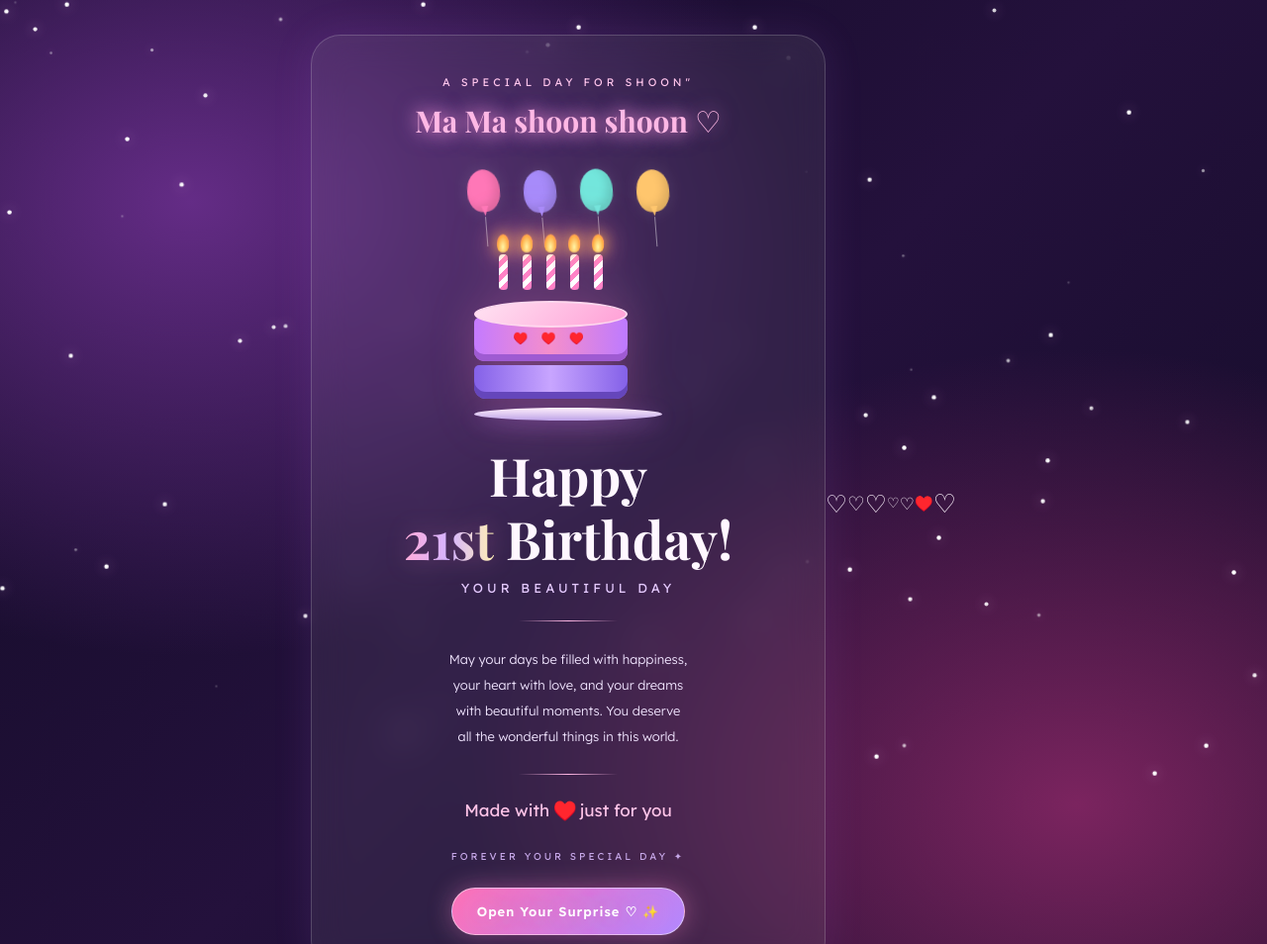
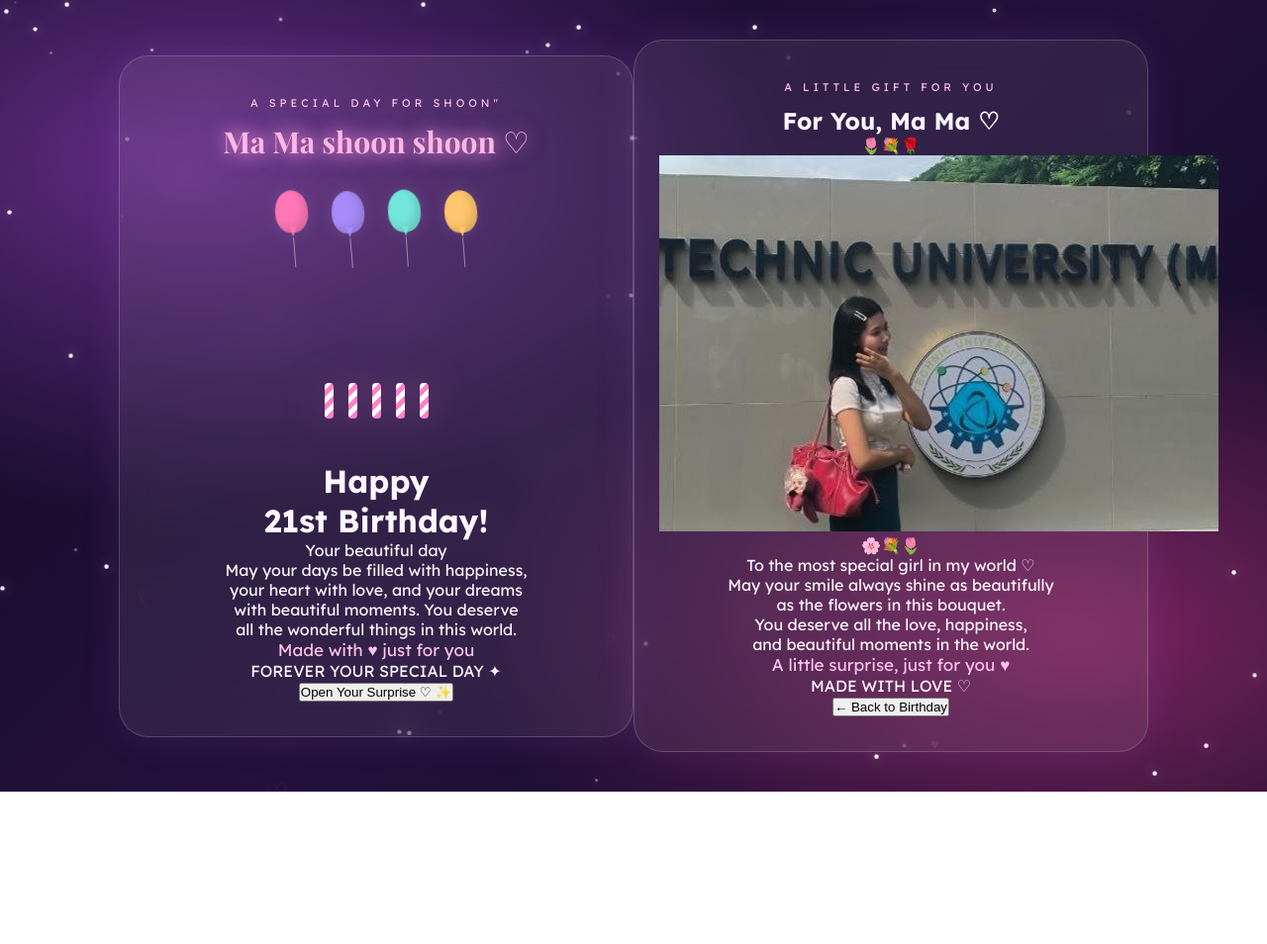
Before and after one commit to rezeshop001/Shoon, a plain HTML site: page Index.html in a window 1280 px wide. Shown: the top 954 px of the page at 99% size. After the commit the page ends 800 px from the top, so only its background shows below. Drawn offline with nearby package versions, Linux system fonts and the light colour scheme.

Commit message:
Update Index.html

```diff
--- a/Index.html
+++ b/Index.html
@@ -1,6 +1,5 @@
 <!DOCTYPE html>
 <html lang="en">
-
 <head>
 <meta charset="UTF-8">
 <meta name="viewport" content="width=device-width, initial-scale=1.0">
@@ -200,213 +199,7 @@ body {
   );
   position: relative;
 }
-.flame {
-  position: absolute;
-  width: 12px;
-  height: 18px;
-  top: -20px;
-  left: -2px;
-  background: radial-gradient(ellipse at 50% 70%, #fff8a5, #ffad42 60%, #ff648f);
-  border-radius: 50% 50% 40% 40%;
-  transform-origin: bottom center;
-  animation: flame .6s infinite alternate;
-  box-shadow: 0 0 15px #ffb84d, 0 0 25px #ff80aa;
-}
-
-@keyframes flame {
-  from { transform: rotate(-7deg) scale(.95); }
-  to { transform: rotate(7deg) scale(1.08); }
-}
-
-.cake-top {
-  height: 27px;
-  background: linear-gradient(135deg, #ffe2f2, #ff9fd6);
-  border-radius: 50%;
-  position: relative;
-  z-index: 1;
-  border: 2px solid #ffd7ee;
-}
-
-.cake-middle {
-  height: 44px;
-  margin-top: -10px;
-  background: linear-gradient(90deg, #c47aff, #f58ecb, #bd7aff);
-  border-radius: 5px 5px 10px 10px;
-  box-shadow: inset 0 -7px 0 #9f5bd2;
-}
-
-.cake-middle::after {
-  content: "♥️  ♥️  ♥️";
-  display: block;
-  padding-top: 13px;
-  color: #fff1fb;
-  font-size: 12px;
-  letter-spacing: 5px;
-}
-
-.cake-bottom {
-  height: 34px;
-  margin-top: 4px;
-  background: linear-gradient(90deg, #8461e8, #c8a5ff, #8461e8);
-  border-radius: 5px 5px 12px 12px;
-  box-shadow: inset 0 -7px 0 #6546bb;
-}
-
-.plate {
-  width: 190px;
-  height: 13px;
-  background: linear-gradient(#fff0fc, #bda2e7);
-  border-radius: 50%;
-  margin: -3px auto 0;
-  box-shadow: 0 5px 20px #ba7fff44;
-}
-
-h1 {
-  font-family: 'Playfair Display', serif;
-  font-size: clamp(35px, 9vw, 53px);
-  line-height: 1.2;
-  margin: 24px 0 10px;
-}
-
-.age {
-  background: linear-gradient(90deg, #ffacd9, #d5b4ff, #fff0b5);
-  -webkit-background-clip: text;
-  background-clip: text;
-  color: transparent;
-  filter: drop-shadow(0 0 12px #ff8ec744);
-}
-
-.subtitle {
-  font-size: 13px;
-  letter-spacing: 4px;
-  color: #e5caff;
-  text-transform: uppercase;
-  margin-bottom: 25px;
-}
-
-.message {
-  font-size: 13px;
-  line-height: 2;
-  color: #f1e5ff;
-  font-weight: 300;
-  max-width: 360px;
-  margin: 0 auto;
-}
-
-.divider {
-  width: 100px;
-  height: 1px;
-  margin: 25px auto;
-  background: linear-gradient(90deg, transparent, #ffb8e5, transparent);
-}
-
-.heart {
-  display: inline-block;
-  color: #ff8ec7;
-  animation: heartbeat 1.2s infinite;
-}
-
-@keyframes heartbeat {
-  0%, 100% { transform: scale(1); }
-  50% { transform: scale(1.25); }
-}
-
-.footer {
-  margin-top: 30px;
-  font-size: 10px;
-  letter-spacing: 3px;
-  color: #c7a8e9;
-}
-
-
-.surprise-btn {
-  margin-top: 25px;
-  padding: 15px 25px;
-  border: 1px solid rgba(255,255,255,.5);
-  border-radius: 50px;
-  background: linear-gradient(135deg, #ff72b6, #b388ff);
-  color: white;
-  font-family: 'Lexend', sans-serif;
-  font-size: 13px;
-  font-weight: 600;
-  letter-spacing: 1px;
-  cursor: pointer;
-  box-shadow: 0 0 25px #ff8ec766;
-  transition: .35s;
-  animation: glow 2s infinite alternate;
-}
-
-.surprise-btn:hover {
-  transform: translateY(-4px) scale(1.05);
-  box-shadow: 0 0 35px #ff8ec7;
-}
-
-
-.surprise-page {
-  display: none;
-}
-
-.surprise-page h2 {
-  font-family: 'Playfair Display', serif;
-  font-size: clamp(28px, 7vw, 40px);
-  color: #ffc1e7;
-  margin-bottom: 12px;
-  text-shadow: 0 0 20px #ff8ec766;
-}
-
-.flower-decoration {
-  font-size: 32px;
-  letter-spacing: 4px;
-  margin: 15px 0;
-  filter: drop-shadow(0 0 12px #ff8ec7);
-  animation: balloonFloat 3s ease-in-out infinite alternate;
-}
-
-.photo-frame {
-  position: relative;
-  width: min(100%, 320px);
-  margin: 25px auto;
-  padding: 8px;
-  border-radius: 25px;
-  background: linear-gradient(135deg, #ffb8e5, #b388ff, #fff0b5);
-  box-shadow: 0 0 30px #ff8ec766;
-  animation: appear 1.2s ease both;
-}
-
-.photo-frame img {
-  display: block;
-  width: 100%;
-  max-height: 460px;
-  object-fit: cover;
-  object-position: center;
-  border-radius: 19px;
-}
-
-.surprise-message {
-  font-size: 13px;
-  line-height: 2;
-  color: #f8eaff;
-  margin: 18px auto;
-  max-width: 350px;
-}
-
-.back-btn {
-  margin-top: 20px;
-  padding: 12px 25px;
-  border: 1px solid #ffc4e866;
-  border-radius: 30px;
-  background: #ffffff12;
-  color: #ffd2ee;
-  font-family: 'Lexend', sans-serif;
-  cursor: pointer;
-  transition: .3s;
-}
-
-.back-btn:hover {
-  background: #ff8ec733;
-  transform: scale(1.04);
-}
-floating-heart {
+.floating-heart {
   position: fixed;
   bottom: -30px;
   z-index: 1;
@@ -491,7 +284,7 @@ floating-heart {
   <div class="divider"></div>
 
   <p style="font-size:17px;color:#ffc4e8;">
-    Made with <span class="heart">♥️</span> just for you
+    Made with <span class="heart">♥</span> just for you
   </p>
 
   <p class="footer">FOREVER YOUR SPECIAL DAY ✦</p>
@@ -528,7 +321,7 @@ floating-heart {
   <div class="divider"></div>
 
   <p style="font-size:17px;color:#ffc4e8;">
-    A little surprise, just for you <span class="heart">♥️</span>
+    A little surprise, just for you <span class="heart">♥</span>
   </p>
 
   <p class="footer">MADE WITH LOVE ♡</p>
@@ -557,7 +350,7 @@ for (let i = 0; i < 90; i++) {
 function createHeart() {
   const heart = document.createElement("span");
   heart.className = "floating-heart";
-  heart.textContent = Math.random() > 0.5 ? "♥️" : "♡";
+  heart.textContent = Math.random() > 0.5 ? "♥" : "♡";
   heart.style.left = Math.random() * 100 + "vw";
   heart.style.fontSize = (12 + Math.random() * 18) + "px";
   heart.style.animationDuration = (7 + Math.random() * 7) + "s";
@@ -568,6 +361,7 @@ function createHeart() {
 }
 
 setInterval(createHeart, 700);
+
 const birthdayPage = document.getElementById("birthdayPage");
 const surprisePage = document.getElementById("surprisePage");
 
```
